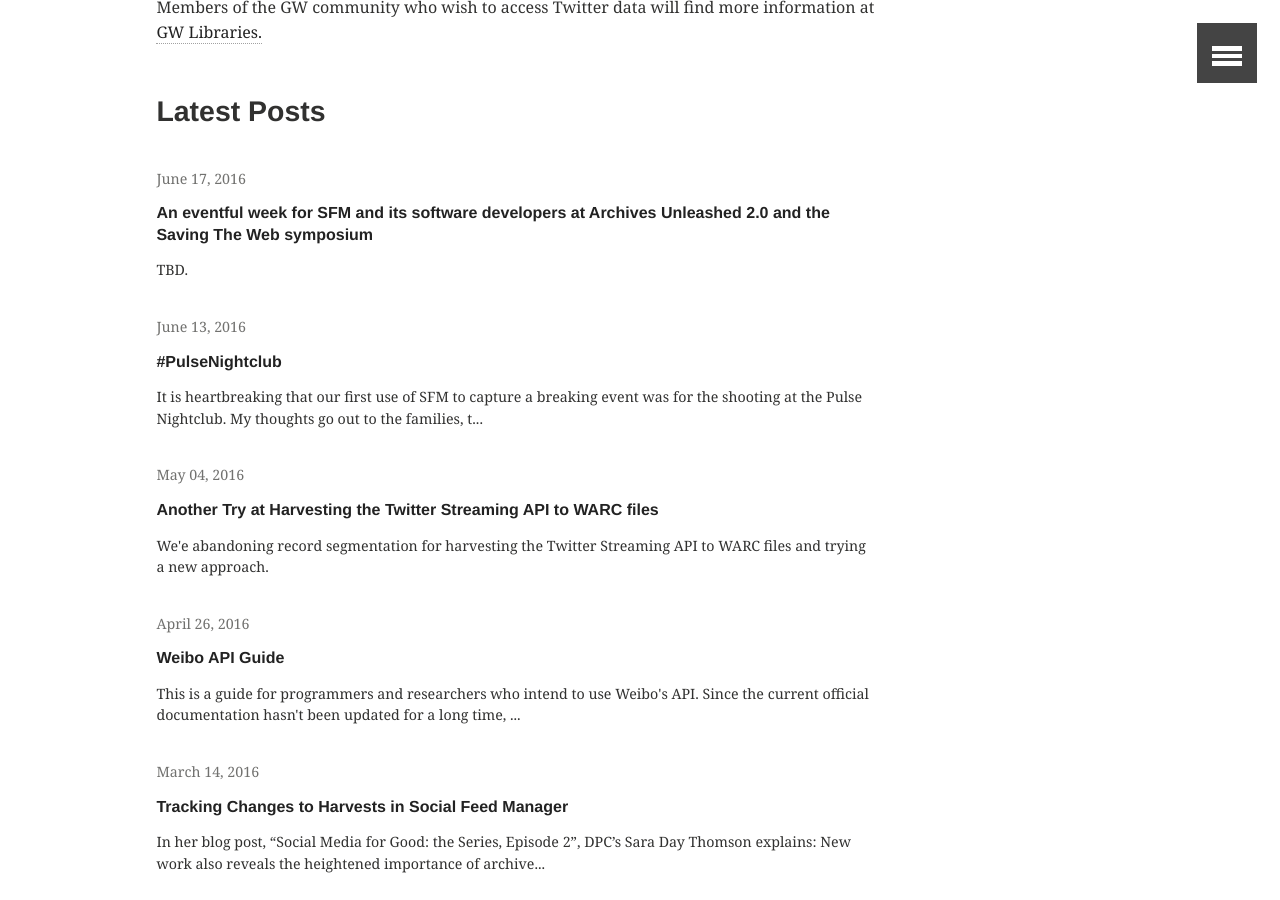
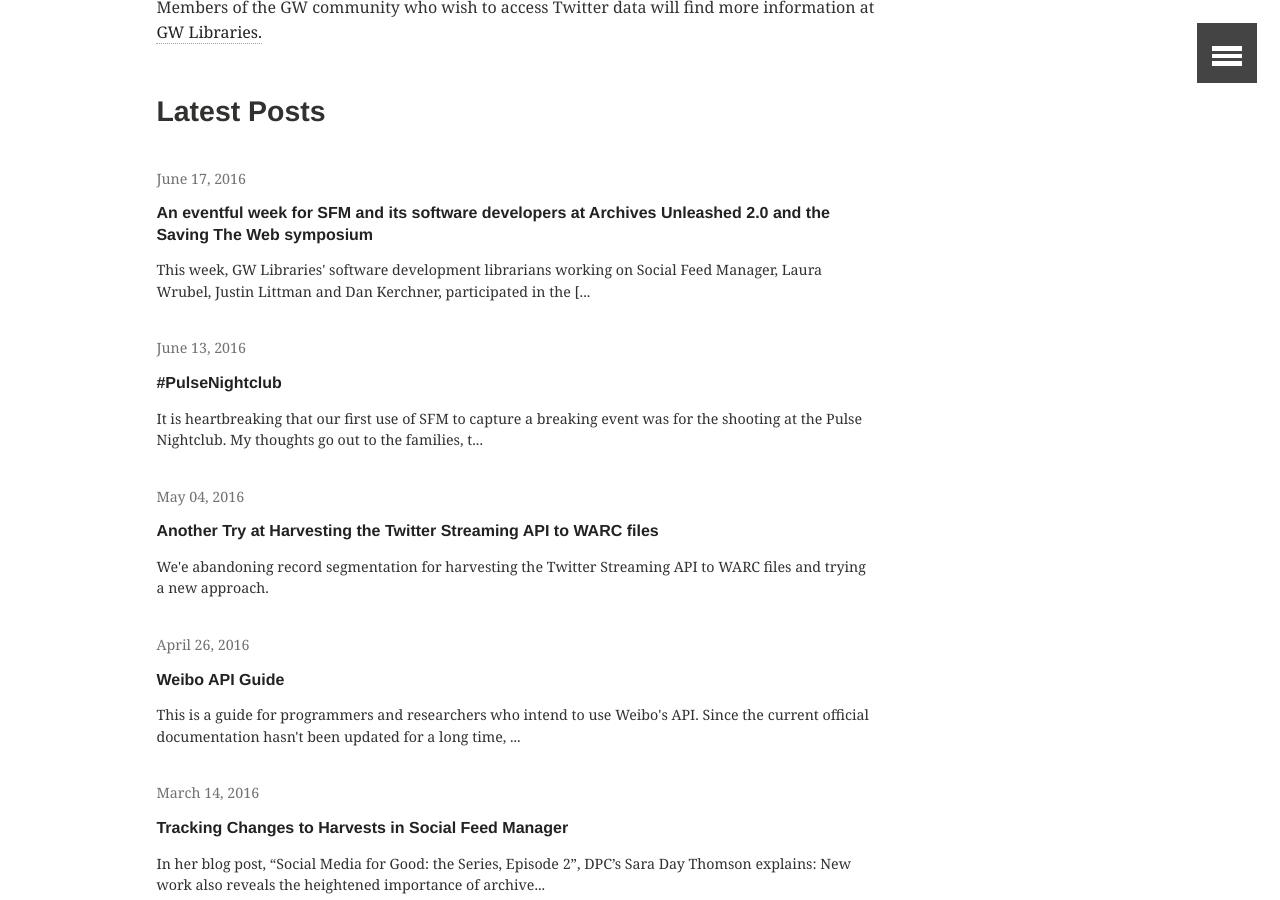
Before and after one commit to gwu-libraries/sfm-ui, a Jekyll site: the page built from index.md, in a window 1280 px wide and 900 px high, scrolled down 725 px. Built offline with Jekyll 4.4.1, drawn with Linux system fonts in a browser that asks for light colours; comment, search, counter and statistics services are not loaded.

Commit message:
Populated excerpt; corrected author format

```diff
--- a/_posts/2016-06-17-archives-unleashed.md
+++ b/_posts/2016-06-17-archives-unleashed.md
@@ -2,8 +2,8 @@
 layout: article
 permalink: /posts/2016-06-17-archives-unleashed
 title: "An eventful week for SFM and its software developers at Archives Unleashed 2.0 and the Saving The Web symposium"
-author: DanKerchner
-excerpt: "TBD."
+author: dan_kerchner
+excerpt: "This week, GW Libraries' software development librarians working on Social Feed Manager, Laura Wrubel, Justin Littman and Dan Kerchner, participated in the [Archives Unleashed 2.0 hackathon](http://archivesunleashed.com/) hosted at the Library of Congress."
 ---
 
 This week, GW Libraries' software development librarians working on Social Feed Manager, Laura Wrubel, Justin Littman and Dan Kerchner,
```
